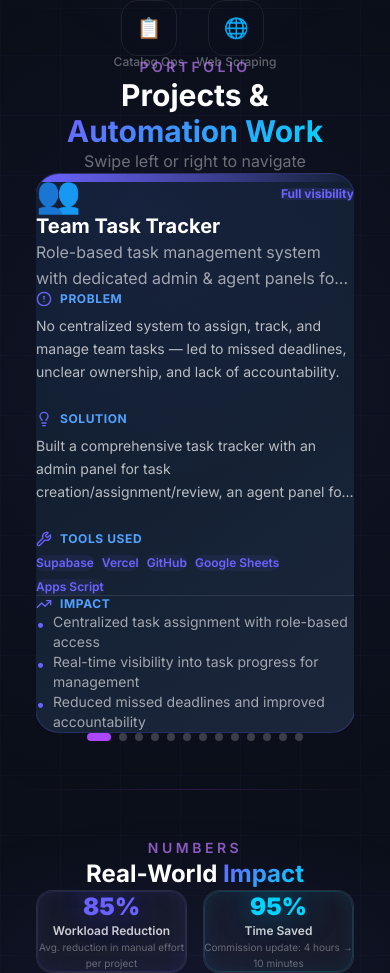
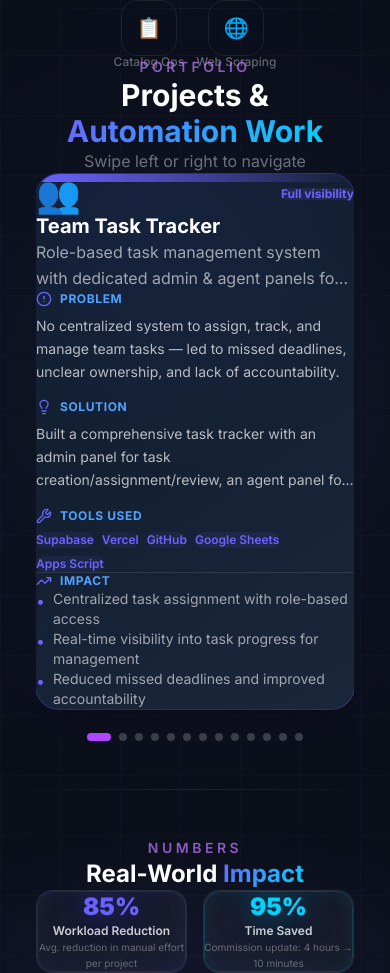
Before and after one commit to hs9760847879-lang/Himanshu-Sharma-Portfolio, a Next.js app: page / in a window 390 px wide. Shown: the part 1025-1998 px from the top of the page. Built offline with nearby package versions, Linux system fonts and the light colour scheme.

Commit message:
responsive ProjectSection: fluid card on mobile, adjusted spacing

```diff
--- a/components/ProjectsSection.tsx
+++ b/components/ProjectsSection.tsx
@@ -314,11 +314,8 @@ function MainCard({ project }: { project: typeof projects[0] }) {
         <motion.div
             layoutId={`project-${project.id}`}
             data-cursor="project"
-            className="relative flex-shrink-0"
+            className="relative flex-shrink-0 w-full max-w-[320px] sm:w-[320px] h-auto min-h-[560px] sm:h-[560px] sm:max-h-[560px]"
             style={{
-                width: "320px",
-                height: "560px",
-                maxHeight: "560px",
                 transform: "scale(1)",
                 opacity: 1,
                 filter: "blur(0px)"
@@ -473,11 +470,11 @@ export default function ProjectsSection() {
             </div>
 
             <div className="container mx-auto relative z-10">
-                <motion.div ref={headerRef} initial={{ opacity: 0, y: 30 }} animate={headerVisible ? { opacity: 1, y: 0 } : {}} transition={{ duration: 0.7 }} className="text-center mb-16 mt-4 md:mt-0 flex flex-col items-center">
+                <motion.div ref={headerRef} initial={{ opacity: 0, y: 30 }} animate={headerVisible ? { opacity: 1, y: 0 } : {}} transition={{ duration: 0.7 }} className="text-center mb-8 md:mb-16 mt-4 md:mt-0 flex flex-col items-center">
                     <p className="text-sm font-semibold tracking-[0.25em] uppercase text-purple-400/70 mb-2">Portfolio</p>
                     <h2 className="text-3xl sm:text-4xl md:text-5xl font-bold text-white mb-2">Projects & <span className="gradient-text">Automation Work</span></h2>
                     <p className="text-white/40 text-base hidden md:block">Click left/right cards to navigate</p>
-                    <p className="text-white/40 text-base md:hidden">Swipe left or right to navigate</p>
+                    <p className="text-white/40 text-base md:hidden mb-4">Swipe left or right to navigate</p>
                 </motion.div>
 
                 {/* Carousel Container */}
```
